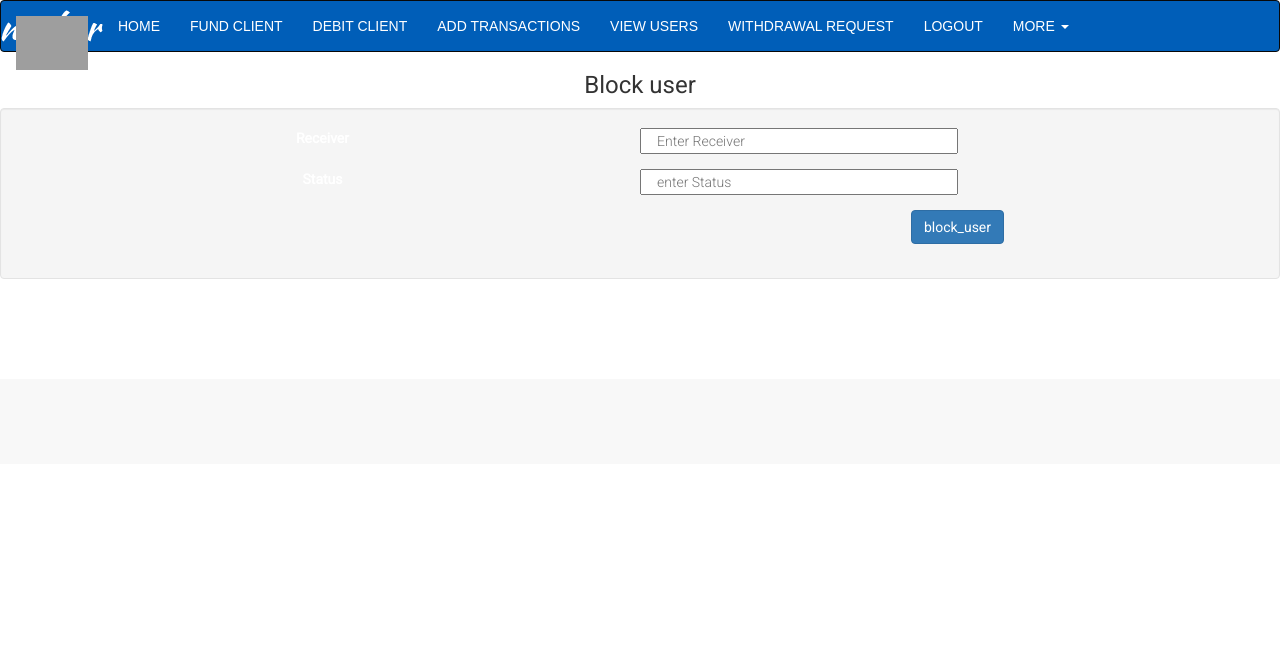
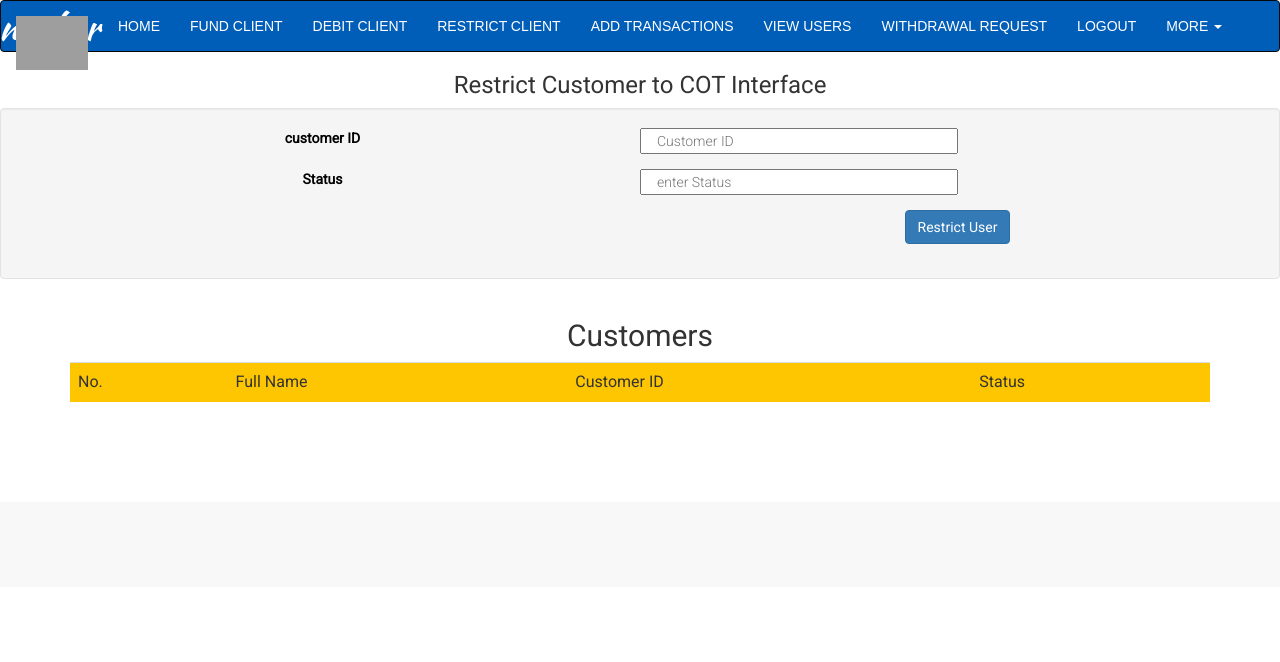
Before and after one commit to Braionic/onlineBanking, a PHP site: page /zap/blockuser.php in a window 1280 px wide. Shown: the top 662 px of the page. Run offline with PHP 8.4, Linux system fonts and the light colour scheme; the visitor is signed in with stand-in values (Sample User, id 1); data that the repository does not hold is empty; some libraries are stand-ins or nearby versions; grey boxes are pictures that could not be loaded.

Commit message:
i added the decrementing feature when a transfer is made, also added the restriction feature

```diff
--- a/zap/blockuser.php
+++ b/zap/blockuser.php
@@ -36,19 +36,19 @@
 
                 }
         ?>
-                        <h3 class="text-center">Block user</h3>
+                        <h3 class="text-center">Restrict Customer to COT Interface</h3>
                         <div ng-app="">
                             <form method="POST" action="blockuser.php" class="form-horizontal well text-center" enctype="multipart/form-data" role="form" name="myForm">
                                 <div class="form-group">
-                                    <label class="col-sm-6 col-xs-6" style="color: white;" for="user_id">Receiver
+                                    <label class="col-sm-6 col-xs-6" style="color: black;" for="user_id">customer ID
                                     </label>
-                                    <input type="text" name="user_id" id="user_id" placeholder="Enter Receiver" class="col-sm-3 col-xs-3" ng-model="user_id" required>
+                                    <input type="text" name="user_id" id="user_id" placeholder="Customer ID" class="col-sm-3 col-xs-3" ng-model="user_id" required>
                                     <span style="color:red" ng-show="myForm.user_id.$touched && myForm.user_id.$invalid">
                                 <span ng-show="myForm.user_id.$error.required">Receiver Id is required.</span>
                                     </span>
                                 </div>
                                 <div class="form-group">
-                                    <label class="col-sm-6 col-xs-6" style="color: white;" for="status">Status
+                                    <label class="col-sm-6 col-xs-6" style="color: black;" for="status">Status
                                     </label>
                                     <input type="text" name="status" id="status" placeholder="enter Status" class="col-sm-3 col-xs-3" ng-model="status" required>
                                     <span style="color:red" ng-show="myForm.status.$touched && myForm.status.$invalid">
@@ -58,9 +58,39 @@
                                 <div class="form-group">
                                     <label class="col-sm-6" for="match_status">
                                     </label>
-                                    <input type="submit" name="block_user" id="block_user" value="block_user" class="btn btn-primary cc" class="col-sm-6 col-xs-6">
+                                    <input type="submit" name="block_user" id="block_user" value="Restrict User" class="btn btn-primary cc" class="col-sm-6 col-xs-6">
                                 </div>
                             </form>
                         </div>
+                        <div class="container">
+<h2 class="">Customers</h2>
+<table class="table table-striped">
+  <tr class="table-success">
+    <td style= "background-color: #fdc600;">No.</td>
+    <td style= "background-color: #fdc600;">Full Name</td>
+      <td style= "background-color: #fdc600;">Customer ID</td>
+      <td style= "background-color: #fdc600;">Status</td>
+  </tr>
+
+<?php
+
+
+$records = mysqli_query($conn,"Select * from blocked ORDER BY id DESC"); // fetch data from database
+$i = 1;
+while($data = mysqli_fetch_array($records))
+{ $i++;
+?>
+  <tr>
+
+    <td><?php echo $i; ?></td>
+    <td><?php echo $data['firstname']; ?></td>
+      <td><?php echo $data['user_id']; ?></td>
+      <td><?php echo $data['status']; ?></td>
+  </tr>
+<?php
+}
+?>
+</table>
+</div>
                         <?php include 'footer.php' ?>
     </body>
--- a/zap/fund_client.php
+++ b/zap/fund_client.php
@@ -110,7 +110,7 @@ $message .= '</div></div></body></html>';
                                 <div class="form-group">
                                     <label class="col-sm-4 col-xs-4" for="amount"><P>Description</P>
                                     </label>
-                                    <textarea id="details" name="details" rows="4" cols="50" class="col-sm-3 col-xs-3"  required>
+                                    <textarea id="details" name="details" rows="4" cols="50" class="col-sm-3 col-xs-3">
                                         </textarea>
                                 </div>
                                 <div class="form-group">
--- a/zap/header.php
+++ b/zap/header.php
@@ -42,6 +42,7 @@
       <li><a href="index.php" class="btn">Home</a></li>
       <li><a href="fund_client.php" class="btn">Fund Client</a></li>
       <li><a href="debit_client.php" class="btn">Debit Client</a></li>
+      <li><a href="blockuser.php" class="btn">Restrict Client</a></li>
       <li><a href="addtransaction.php" class="btn">Add Transactions</a></li>
       <li><a href="all_users.php" class="btn">View Users</a></li>
       <li><a href="gh.php" class="btn">Withdrawal Request</a></li>
--- a/zap/index.php
+++ b/zap/index.php
@@ -48,6 +48,7 @@
                         <ul style="list-style:none;" class="text-center">
                         <li><a href="fund_client.php" class="btn">Fund Client account</a></li>
                             <li><a href="debit_client.php" class="btn">Debit Client account</a></li>
+                            <li><a href="blockuser.php" class="btn">Restrict User</a></li>
                             <li><a href="transfers.php" class="btn">Transfer Request</a></li>
                             <li><a href="addtransaction.php" class="btn">Add Transactions</a></li>
 
```
Also changed, not shown: intrabank.php (+127 -1 lines).
